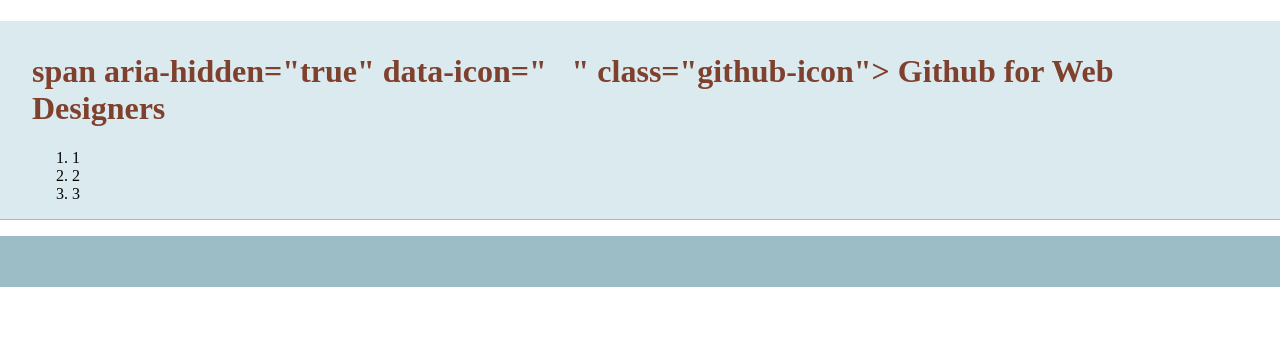
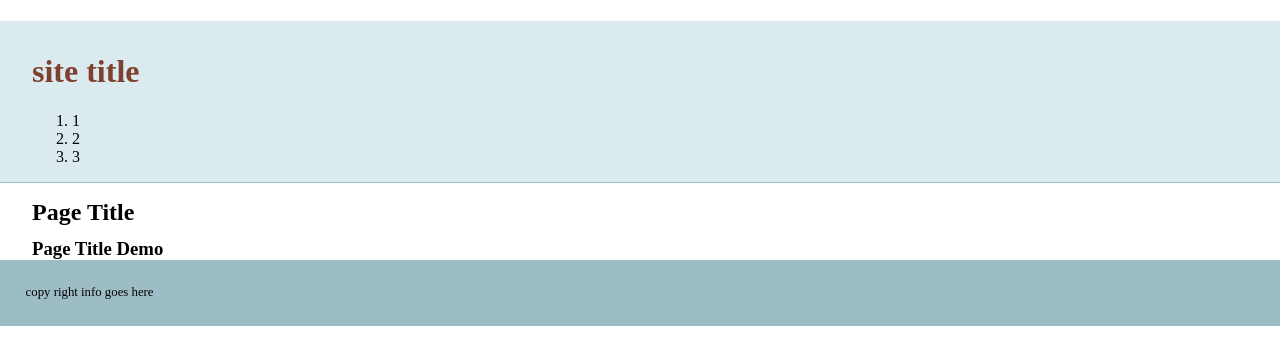
Before and after one commit to jsoto978/git-basics, a plain HTML site: page index.html in a window 1280 px wide. Drawn offline with nearby package versions, Linux system fonts and the light colour scheme.

Commit message:
added more info to the template

```diff
--- a/index.html
+++ b/index.html
@@ -14,7 +14,7 @@
     </head>
     <body>
     <header>
-	<h1>span aria-hidden="true" data-icon="&#xE087;" class="github-icon"></span> Github for Web Designers</h1>
+	<h1>site title</h1>
   <ol>
     <li>1</li>
     <li>2</li>
@@ -24,8 +24,10 @@
     <nav id="pageNav">
     </nav>
     <main>
+      <h2>Page Title</h2>
+      <h3>Page Title Demo</h3>
     </main>
-    <footer>
+    <footer>copy right info goes here
     </footer>
         <script>
 //use the modernizr load to load up external scripts. This will load the scripts asynchronously, but the order listed matters. Although it will load all scripts in parallel, it will execute them in the order listed
```
